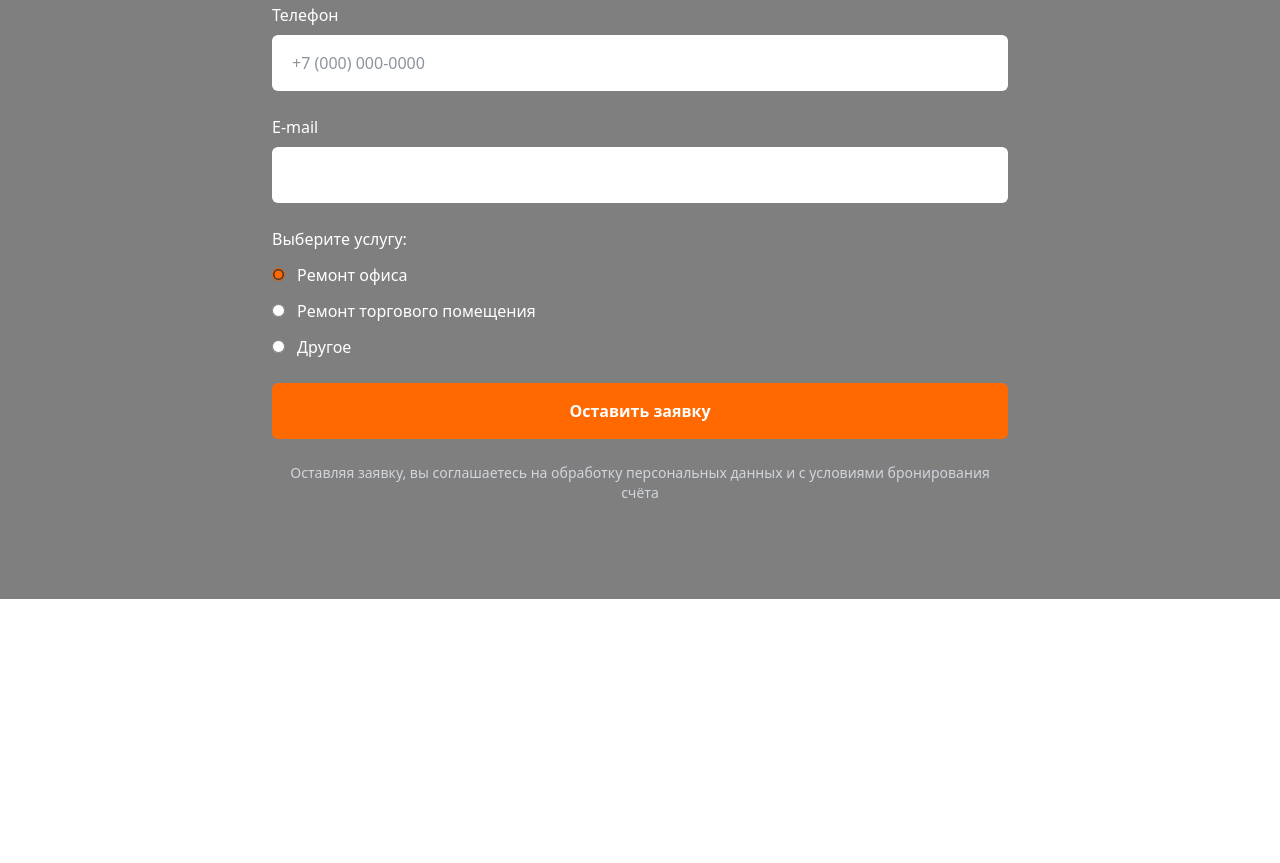
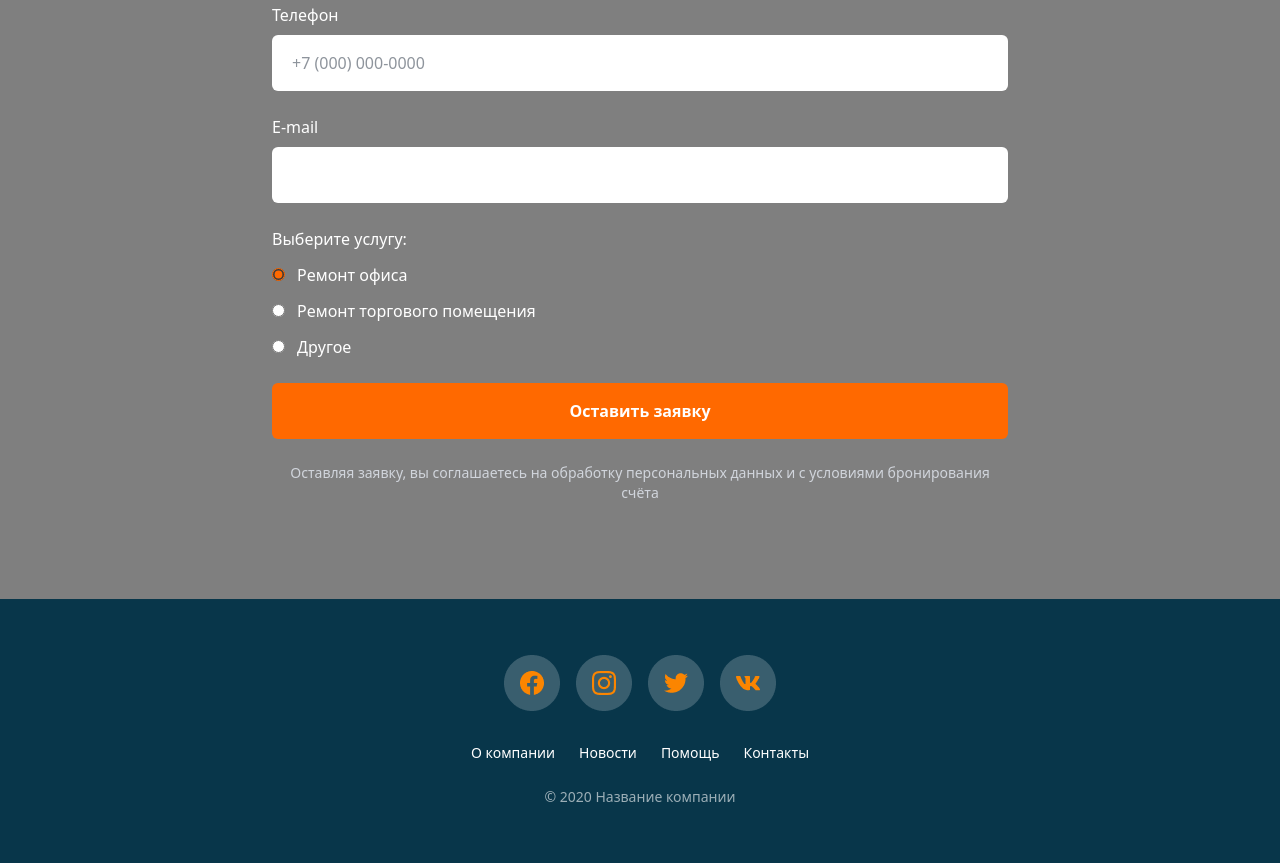
Before and after one commit to odinaevbilol/book, a website: page index.html in a window 1280 px wide. Shown: the part 6434-7297 px from the top of the page. Before the commit the page ends 7033 px from the top, so only its background shows below. Drawn offline with Linux system fonts and the light colour scheme.

Commit message:
section10

```diff
--- a/index.html
+++ b/index.html
@@ -682,5 +682,33 @@
 </form>
   </div>
 </section>
+
+
+
+<footer class="bg-[#08364a] text-white py-14">
+  <div class="max-w-7xl mx-auto px-4">
+
+
+    <div class="flex justify-center gap-4 mb-8">
+     <img src="./src/Light.png" alt="">
+     <img src="./src/instagram.png" alt="">
+     <img src="./src/twitter.png" alt="">
+     <img src="./src/wk.png" alt="">
+    </div>
+
+    <nav class="flex flex-wrap justify-center gap-6 text-sm mb-6">
+      <a href="#" class="hover:text-orange-400 transition">О компании</a>
+      <a href="#" class="hover:text-orange-400 transition">Новости</a>
+      <a href="#" class="hover:text-orange-400 transition">Помощь</a>
+      <a href="#" class="hover:text-orange-400 transition">Контакты</a>
+    </nav>
+
+
+    <p class="text-center text-sm text-white/60">
+      © 2020 Название компании
+    </p>
+
+  </div>
+</footer>
 </body>
 </html>
```
Also changed, not shown: src/Light.png (added), src/instagram.png (added), src/output.css, src/twitter.png (added), src/wk.png (added).
